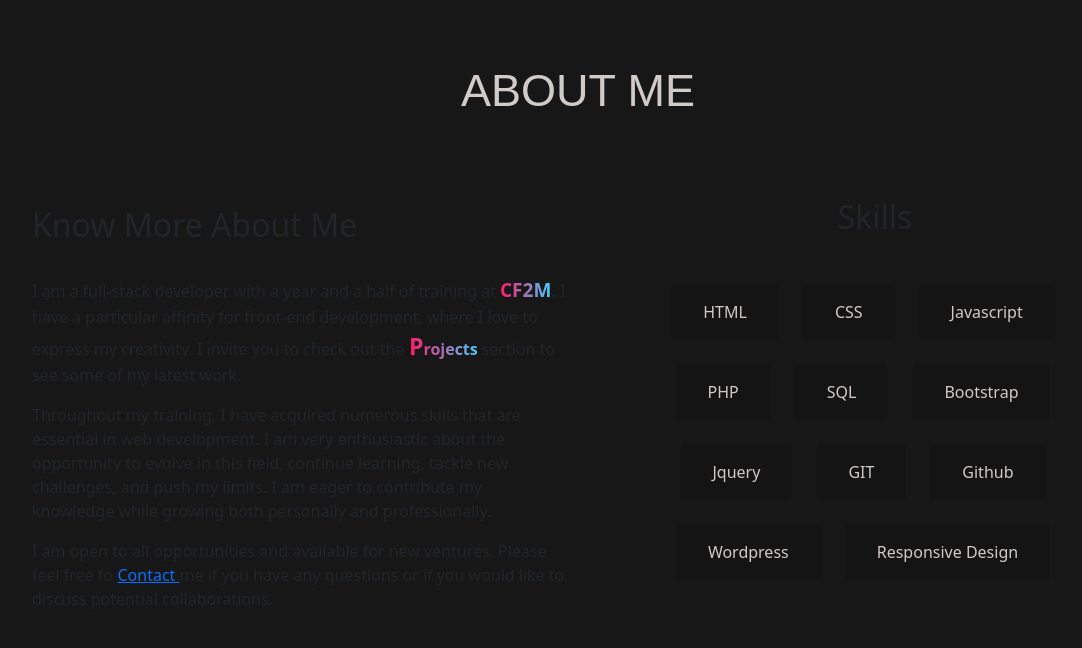
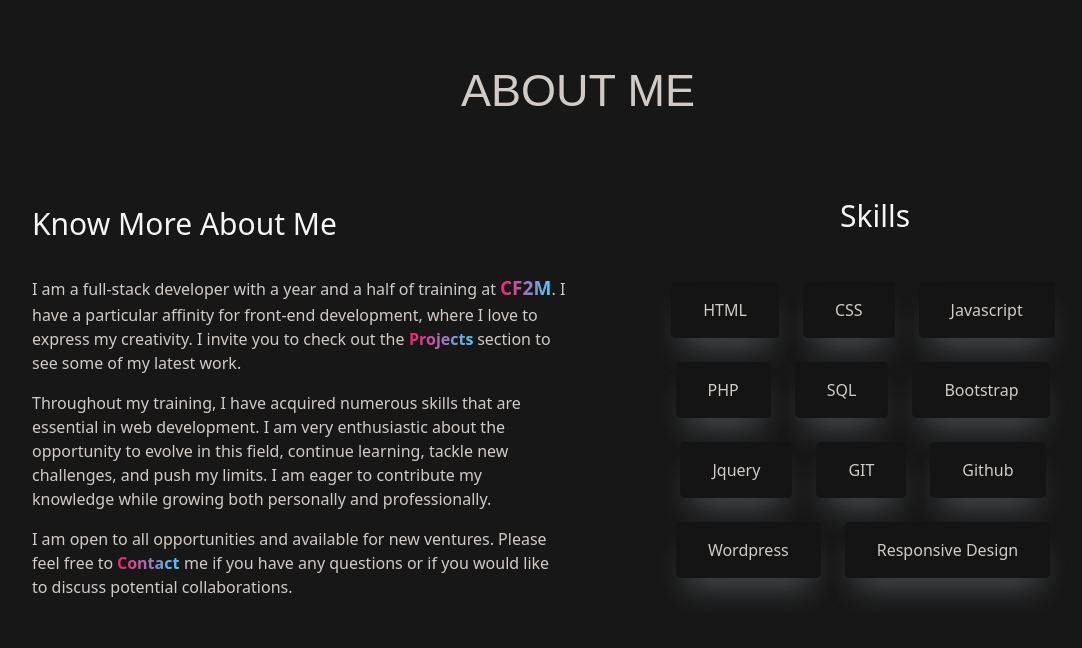
Before and after one commit to Anthoonyyy/Portfolio, a PHP site: page /view/aboutView.php in a window 1280 px wide. Shown: the part 64-712 px from the top of the page, without its empty margins (62-1144 px from the left). Run offline with PHP 8.4, Linux system fonts and the light colour scheme; the template is opened without the code that fills it, so the values that code supplies are empty; some web fonts are replaced.

Commit message:
style pour ma redirection contact

```diff
--- a/public/css/style.css
+++ b/public/css/style.css
@@ -158,9 +158,13 @@ a.nav-link:hover {
     text-transform: uppercase;
 }
 
-#moreAboutMe {
+.moreAboutMe {
+    color: whitesmoke;
+    font-size: 30px;
+}
+
+.textAboutMe {
     color: #D1CBC8;
-    font-size: 29px;
 }
 
 .skillsItem {
@@ -171,6 +175,8 @@ a.nav-link:hover {
     background: #141414;
     border-radius: 5px;
     color: #D1CBC8;
+    box-shadow: rgba(188, 200, 213, 0.29) 0px 20px 30px -10px;
+    /* box-shadow: rgba(0, 0, 0, 0.17) 0px -23px 25px 0px inset, rgba(0, 0, 0, 0.15) 0px -36px 30px 0px inset, rgba(0, 0, 0, 0.1) 0px -79px 40px 0px inset, rgba(0, 0, 0, 0.06) 0px 2px 1px, rgba(0, 0, 0, 0.09) 0px 4px 2px, rgba(0, 0, 0, 0.09) 0px 8px 4px, rgba(0, 0, 0, 0.09) 0px 16px 8px, rgba(0, 0, 0, 0.09) 0px 32px 16px;*/
 }
 
 #cf2m {
@@ -198,8 +204,15 @@ a.nav-link:hover {
 
 }
 
+#redirectContact {
+    text-decoration: none;
+    background: linear-gradient(90deg, hsla(339, 100%, 55%, 1) 0%, hsla(197, 100%, 64%, 1) 100%);
+    background-clip: text;
+    -webkit-text-fill-color: transparent;
+    display: inline-block;
+    font-weight: 700;
+}
 
-
-#spanProj {
+/*#spanProj {
     font-size: 23px;
 }
```
